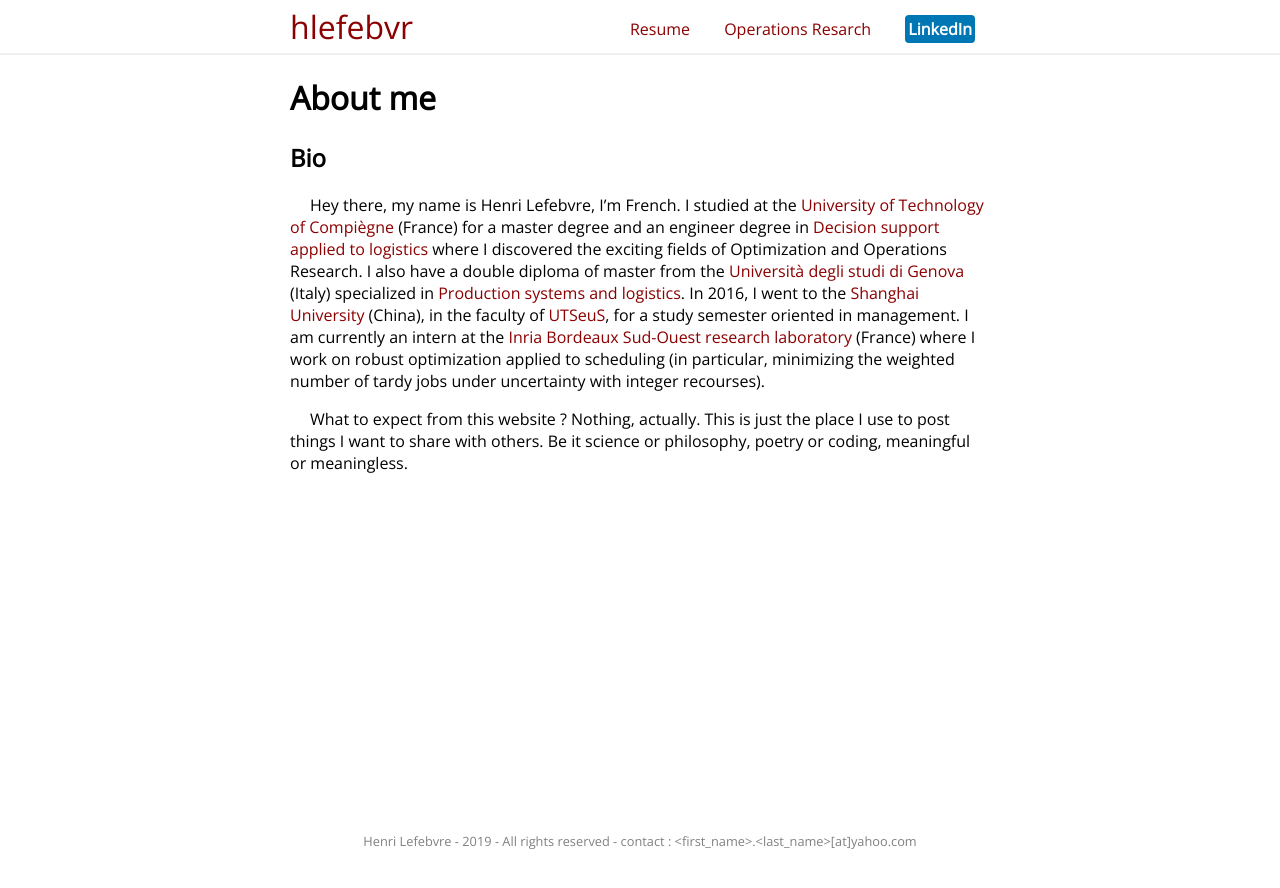
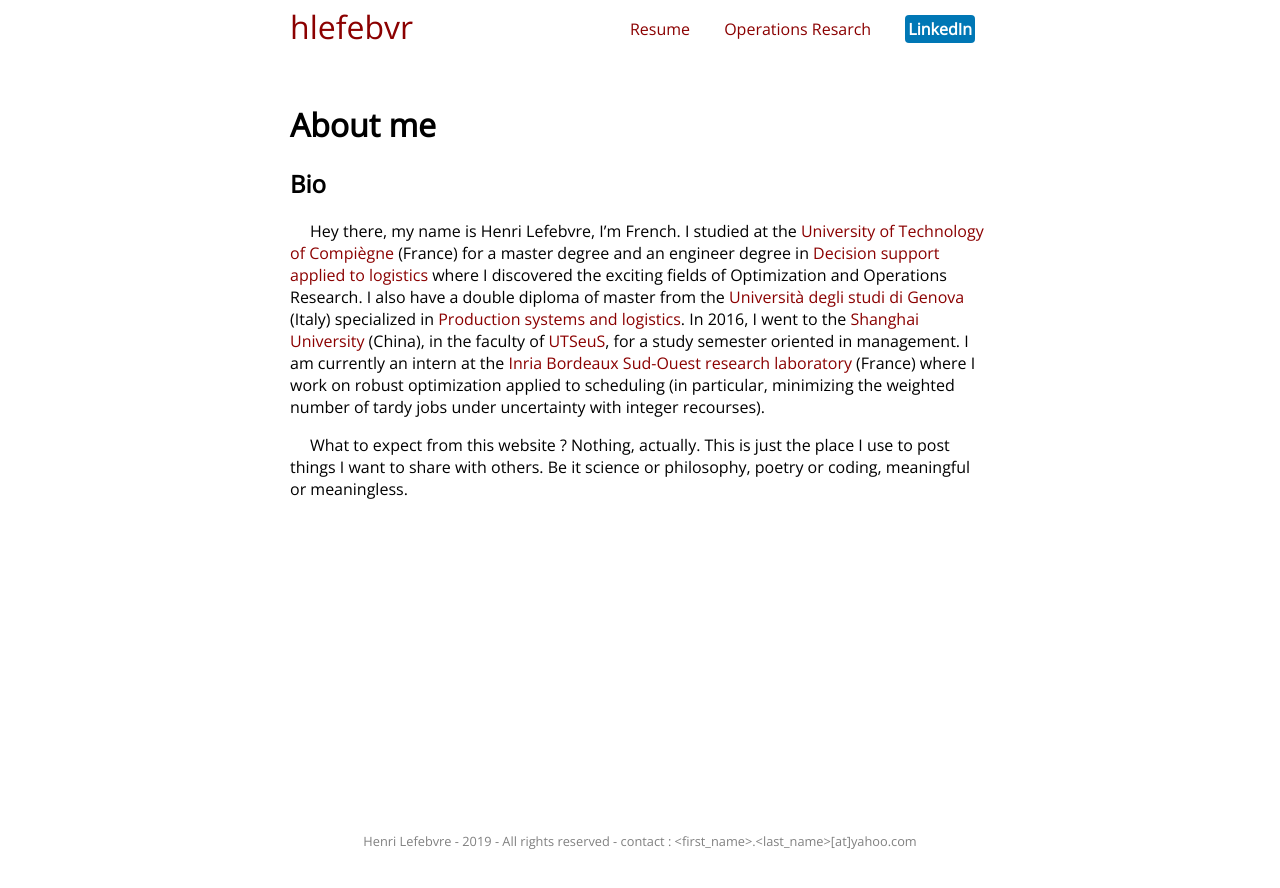
Before and after one commit to hlefebvr/hlefebvr.github.io, a Jekyll site: the page built from index.md, in a window 1280 px wide. Shown: the top 888 px of the page. Built offline with Jekyll 4.4.1, drawn with Linux system fonts in a browser that asks for light colours.

Commit message:
edit css

```diff
--- a/public/css/design.css
+++ b/public/css/design.css
@@ -10,7 +10,7 @@ body {
     min-height: 100vh;
 }
 #header {
-    border-bottom:2px solid #efefef;
+    margin-bottom: 50px;
 }
 #header h1{
     font-weight: lighter;
```
